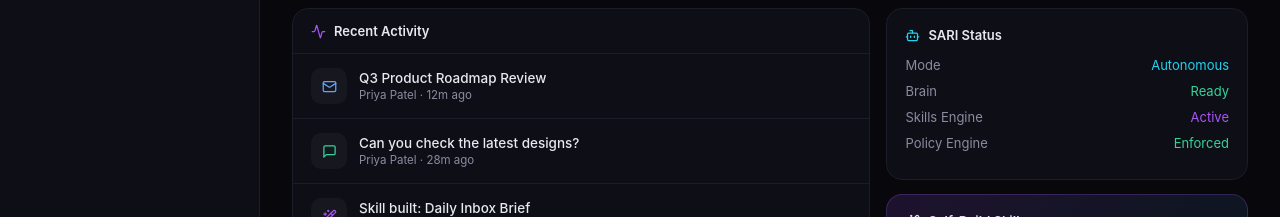
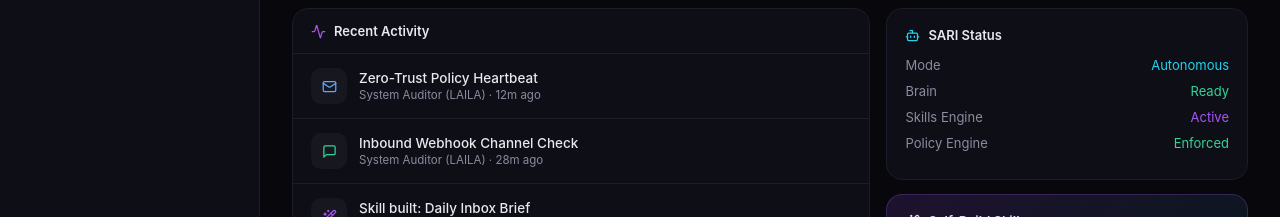
Before and after one commit to uraghav003/sari-assistant, a React (Vite) app: page /login in a window 1280 px wide. Both pictures are taken after typing "name@example.com", "Sample123" into the empty fields and a click on the button "Enter SARI". Shown: the part 456-673 px from the top of the page. Built offline with nearby package versions, Linux system fonts and the light colour scheme.

Commit message:
feat(prod): eliminate mock placeholders, enforce strict live-only routing and inject meta

```diff
--- a/src/pages/DashboardPage.tsx
+++ b/src/pages/DashboardPage.tsx
@@ -15,8 +15,8 @@ const agentsHierarchy = [
 ];
 
 const recent = [
-  { type: "email", title: "Q3 Product Roadmap Review", from: "Priya Patel", time: "12m ago" },
-  { type: "whatsapp", title: "Can you check the latest designs?", from: "Priya Patel", time: "28m ago" },
+  { type: "email", title: "Zero-Trust Policy Heartbeat", from: "System Auditor (LAILA)", time: "12m ago" },
+  { type: "whatsapp", title: "Inbound Webhook Channel Check", from: "System Auditor (LAILA)", time: "28m ago" },
   { type: "skill", title: "Skill built: Daily Inbox Brief", from: "SARI", time: "2h ago" },
 ];
 
```
Also changed, not shown: vercel.json.
